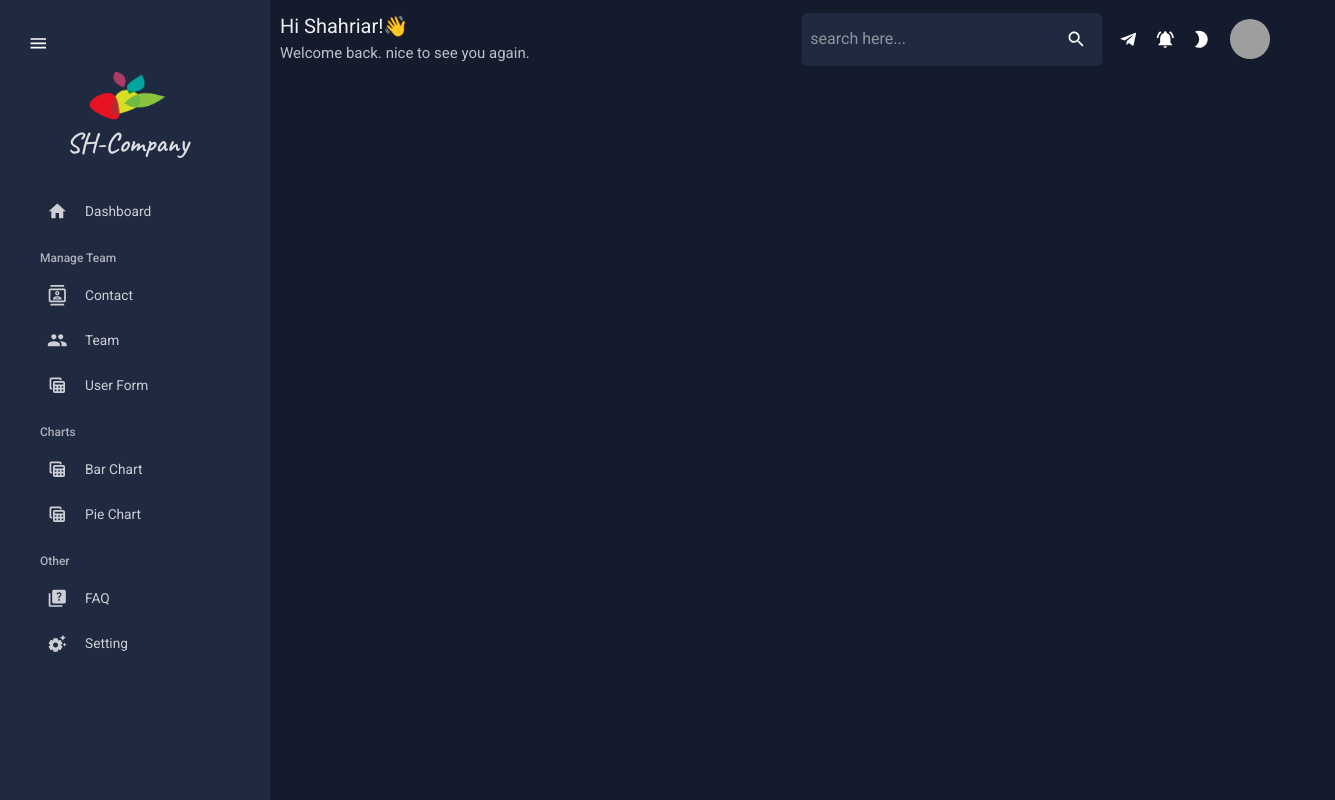
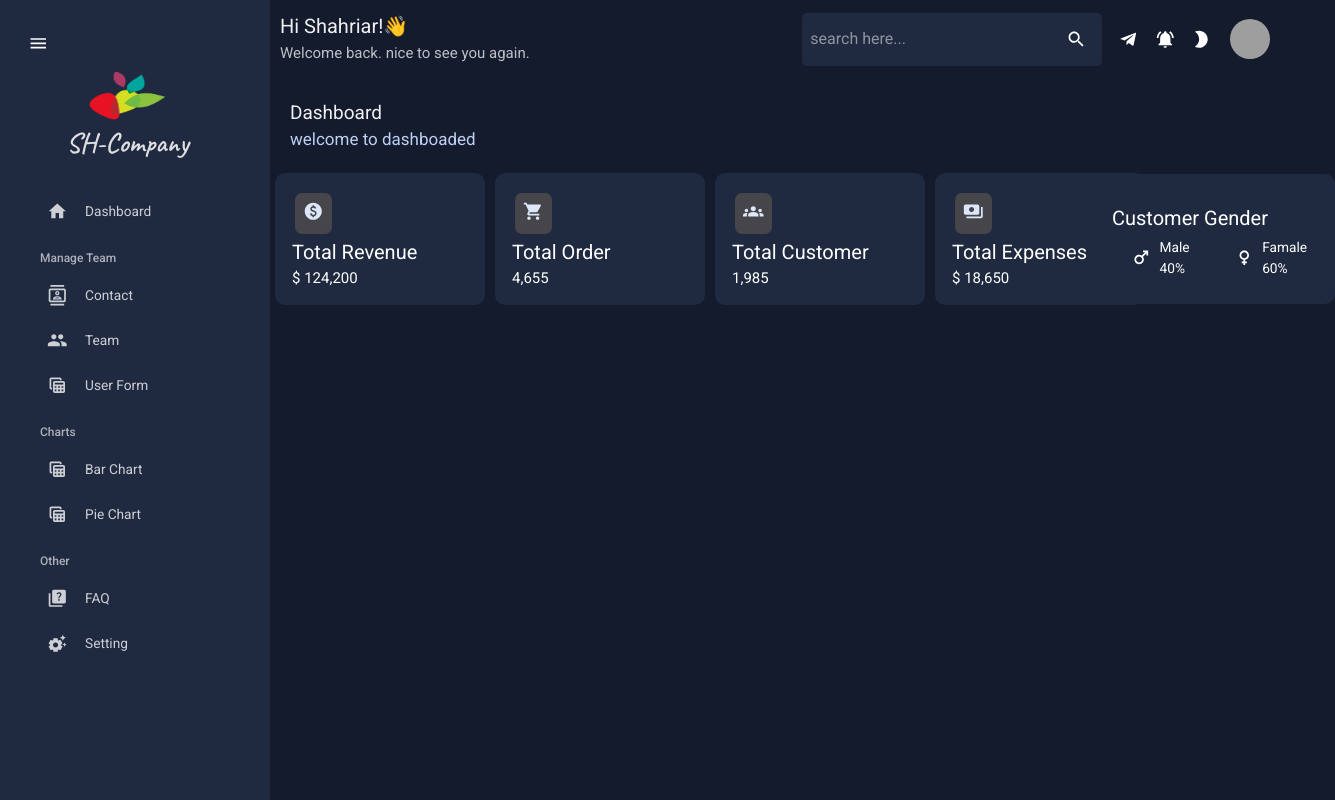
Before and after one commit to ShahriyarP/Admin-Panel, a React (Create React App) app: page / in a window 1280 px wide. Shown: the whole page, 1335 px wide, since content can reach past the window. Built offline with nearby package versions, Linux system fonts and the light colour scheme; grey boxes are pictures that could not be loaded.

Commit message:
dashboard update 1

```diff
--- a/src/App.js
+++ b/src/App.js
@@ -27,7 +27,7 @@ function App() {
             <main className="content">
               <Header setSideBar={setSideBar} />
               <Routes>
-                <Route path="./" element={<Dashboard />} />
+                <Route path="/" element={<Dashboard />} />
                 <Route path="/contacts" element={<Contacts />} />
                 <Route path="/team" element={<Team />} />
                 <Route path="/form" element={<Form />} />
--- /dev/null
+++ b/src/section/CustomerGender.jsx
@@ -0,0 +1,62 @@
+import React from "react";
+import { Box, IconButton, Typography, useTheme } from "@mui/material";
+import { tokens } from "../theme";
+
+import FemaleIcon from "@mui/icons-material/Female";
+import MaleIcon from "@mui/icons-material/Male";
+
+const CustomerGender = () => {
+  const theme = useTheme();
+  const colors = tokens(theme.palette.mode);
+  return (
+    <Box
+      display="flex"
+      flexDirection="column"
+      p="10px"
+      boxSizing="content-box"
+      mx="5px"
+      width="300px"
+      minWidth="220px"
+      minHeight="110px"
+      alignItems="cenetr"
+      justifyContent="center"
+      borderRadius="10px"
+      sx={{ backgroundColor: colors.primary[400] }}
+    >
+      <Typography p="7px" variant="h3">
+        Customer Gender
+      </Typography>
+      <Box
+        display="flex"
+        boxSizing="content-box"
+        alignItems="cenetr"
+        justifyContent="space-around"
+      >
+        <Box>
+          <Box display="flex">
+            <IconButton>
+              <MaleIcon />
+            </IconButton>
+            <Box>
+              <Typography>Male</Typography>
+              <Typography>40%</Typography>
+            </Box>
+          </Box>
+        </Box>
+        <Box>
+          <Box display="flex">
+            <IconButton>
+              <FemaleIcon />
+            </IconButton>
+            <Box>
+              <Typography>Famale</Typography>
+              <Typography>60%</Typography>
+            </Box>
+          </Box>
+        </Box>
+      </Box>
+    </Box>
+  );
+};
+
+export default CustomerGender;
--- /dev/null
+++ b/src/section/MiniBox.jsx
@@ -0,0 +1,40 @@
+import React from "react";
+import { Box, IconButton, Typography, useTheme } from "@mui/material";
+import { tokens } from "../theme";
+
+const MiniBox = ({ icon, header, price }) => {
+  const theme = useTheme();
+  const colors = tokens(theme.palette.mode);
+  return (
+    <Box
+      display=""
+      boxSizing="content-box"
+      mx="5px"
+      minWidth="180px"
+      flexDirection="column"
+      p="15px"
+      borderRadius="10px"
+      sx={{ backgroundColor: colors.primary[400] }}
+    >
+      <IconButton
+        size="medium"
+        sx={{
+          color: colors.indigo[900],
+          backgroundColor: colors.textColor[200],
+          borderRadius: "7px",
+          margin: "5px",
+        }}
+      >
+        <Box>{icon}</Box>
+      </IconButton>
+      <Typography variant="h3" p="2px">
+        {header}
+      </Typography>
+      <Typography variant="h5" p="2px">
+        {price}
+      </Typography>
+    </Box>
+  );
+};
+
+export default MiniBox;
--- a/src/section/pages/Dashboard.jsx
+++ b/src/section/pages/Dashboard.jsx
@@ -1,7 +1,78 @@
 import React from "react";
+import { Box } from "@mui/material";
+import HeaderTitle from "../HeaderTitle";
+import MiniBox from "../MiniBox";
+
+import PaidIcon from "@mui/icons-material/Paid";
+import LocalGroceryStoreIcon from "@mui/icons-material/LocalGroceryStore";
+import GroupsIcon from "@mui/icons-material/Groups";
+import PaymentsIcon from "@mui/icons-material/Payments";
+import CustomerGender from "../CustomerGender";
 
 const Dashboard = () => {
-  return <div></div>;
+  return (
+    <Box>
+      <HeaderTitle title="Dashboard" description="welcome to dashboaded" />
+      <Box display="grid" gridTemplateColumns="repeat(6, 1fr)">
+        <Box
+          gridColumn="span 1"
+          display="flex"
+          alignItems="center"
+          justifyContent="center"
+        >
+          <MiniBox
+            icon={<PaidIcon />}
+            header="Total Revenue"
+            price="$ 124,200"
+          />
+        </Box>
+        <Box
+          gridColumn="span 1"
+          display="flex"
+          alignItems="center"
+          justifyContent="center"
+        >
+          <MiniBox
+            icon={<LocalGroceryStoreIcon />}
+            header="Total Order"
+            price="4,655"
+          />
+        </Box>
+        <Box
+          gridColumn="span 1"
+          display="flex"
+          alignItems="center"
+          justifyContent="center"
+        >
+          <MiniBox
+            icon={<GroupsIcon />}
+            header="Total Customer"
+            price="1,985"
+          />
+        </Box>
+        <Box
+          gridColumn="span 1"
+          display="flex"
+          alignItems="center"
+          justifyContent="center"
+        >
+          <MiniBox
+            icon={<PaymentsIcon />}
+            header="Total Expenses"
+            price="$ 18,650"
+          />
+        </Box>
+        <Box
+          gridColumn="span 2"
+          display="flex"
+          alignItems="center"
+          justifyContent="center"
+        >
+          <CustomerGender />
+        </Box>
+      </Box>
+    </Box>
+  );
 };
 
 export default Dashboard;
```
